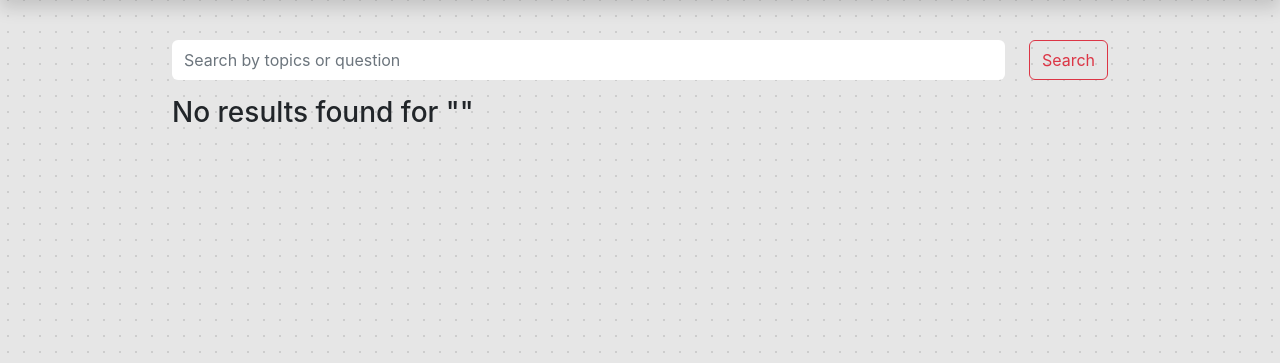
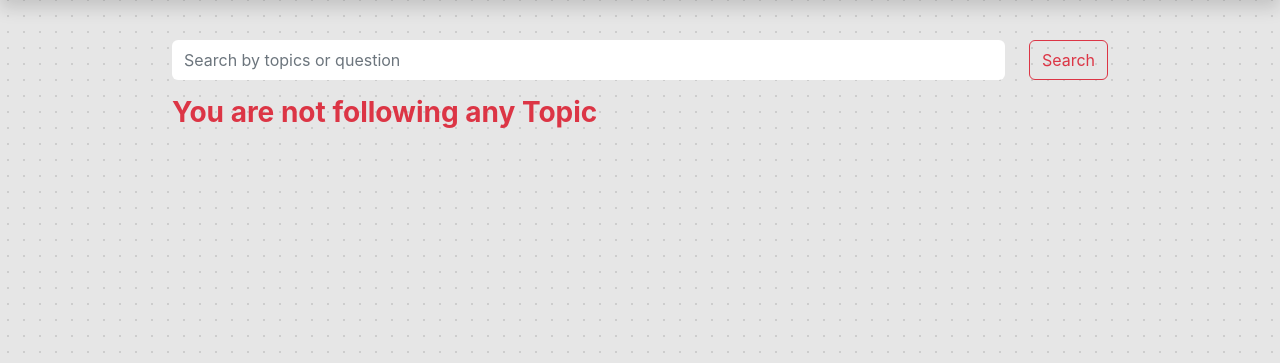
Before and after one commit to SIBTAIN-ASAD/quora, a Django app: page /search/ in a window 1280 px wide. Shown: the part 56-419 px from the top of the page. Run offline with Django 5.2, Linux system fonts and the light colour scheme; a user stored in the database is signed in; tables that the repository leaves empty hold one stand-in row (values such as "Sample post"); some libraries are stand-ins or nearby versions.

Commit message:
update : home - updated the home view page to add correct error message

```diff
--- a/posts/templates/posts/templates/home.html
+++ b/posts/templates/posts/templates/home.html
@@ -16,7 +16,11 @@
         </form>
 
         {% if not followed_questions and not searched_questions and not searched_topics %}
-            <h3 class="">No results found for "{{search_str}}"</h3>
+            {% if not search_str %}
+                <h3 class="custom-color-red fw-bold">You are not following any Topic</h3>
+            {% else %}
+                <h3 class="custom-color-red fw-bold">No results found for "{{search_str}}"</h3>
+            {% endif %}
         {% endif %}
 
         {% if followed_questions or searched_questions %}
```
